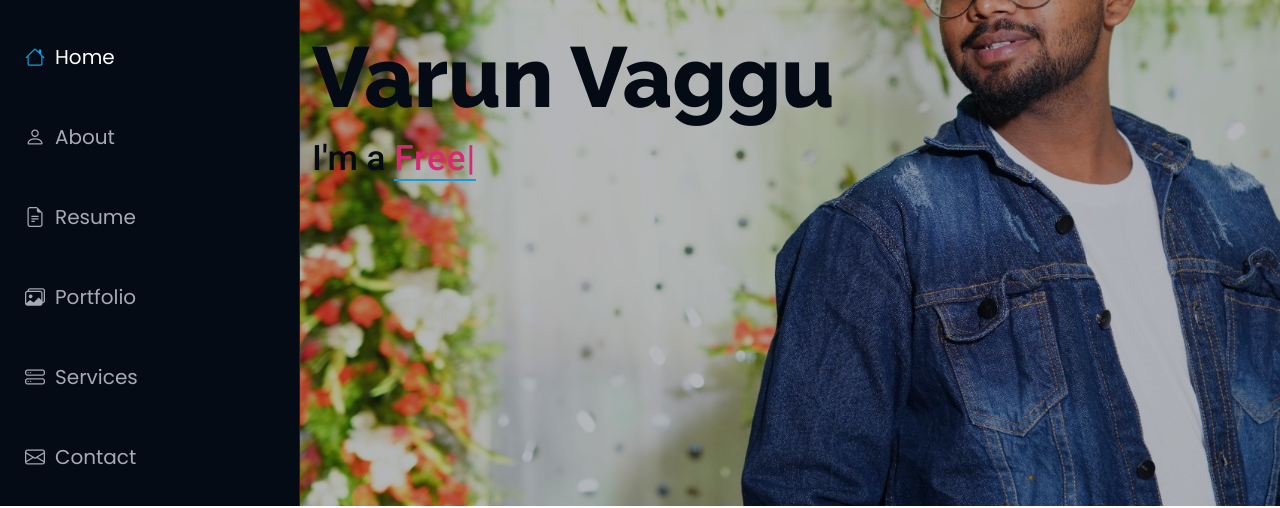
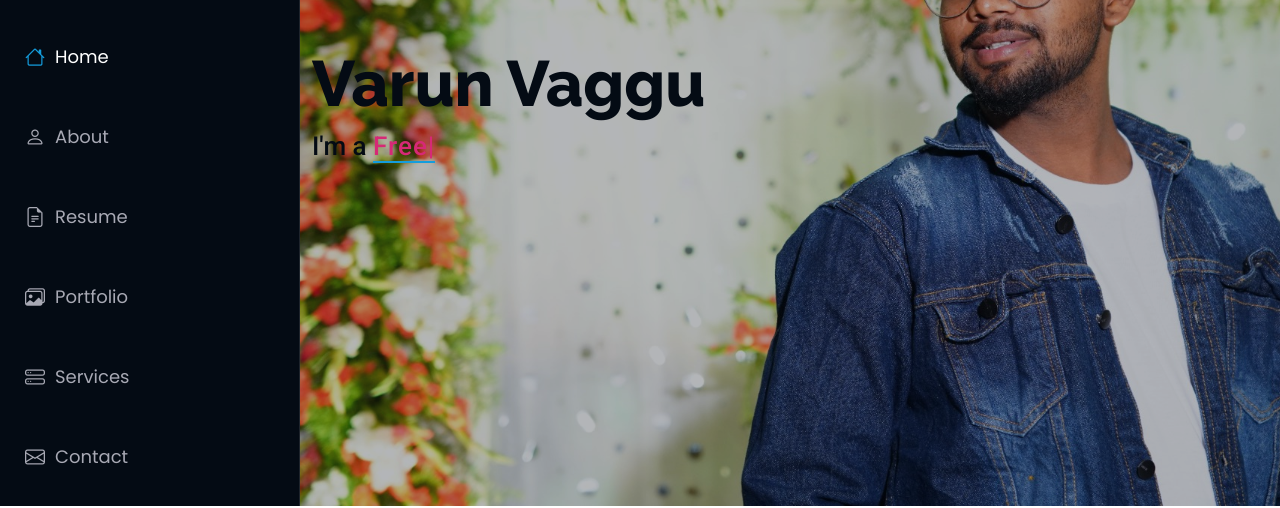
Before and after one commit to Varun-Vaggu-04/varun_portfolio_1, a plain HTML site: page index.html in a window 1280 px wide. Shown: the part 294-802 px from the top of the page. Drawn offline with Linux system fonts and the light colour scheme.

Commit message:
Update main.css

```diff
--- a/assets/css/main.css
+++ b/assets/css/main.css
@@ -290,7 +290,7 @@ h6 {
   color: var(--nav-color);
   padding: 15px 10px;
   font-family: var(--nav-font);
-  font-size: 20px;
+  font-size: 18px;
   font-weight: 400;
   display: flex;
   align-items: center;
@@ -599,14 +599,14 @@ section,
 .hero h2 {
   margin: 0;
   color: #040b14;
-  font-size: 85px;
+  font-size: 64px;
   font-weight: 800;
 }
 
 .hero p {
   color: #040b14;
   margin: 5px 0 0 0;
-  font-size: 35px;
+  font-size: 26px;
   font-weight: 500;
 }
 
```
